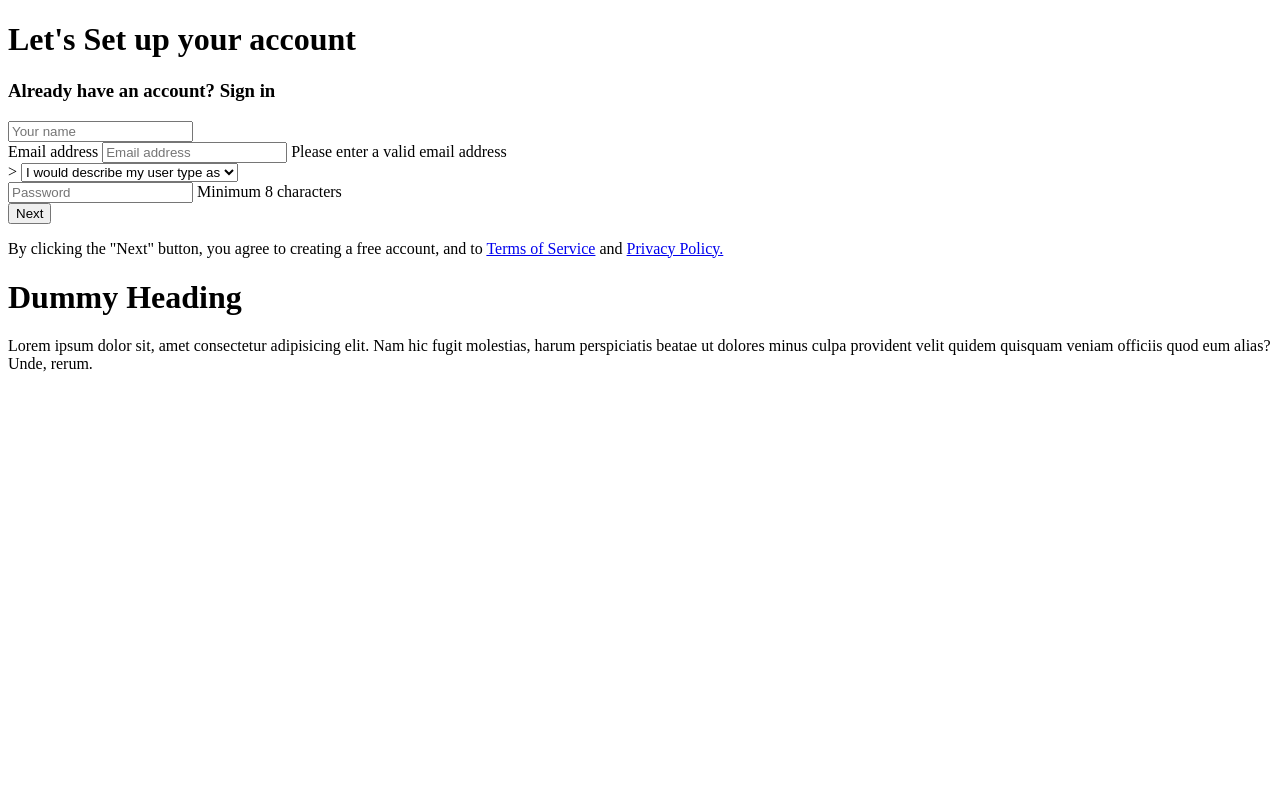
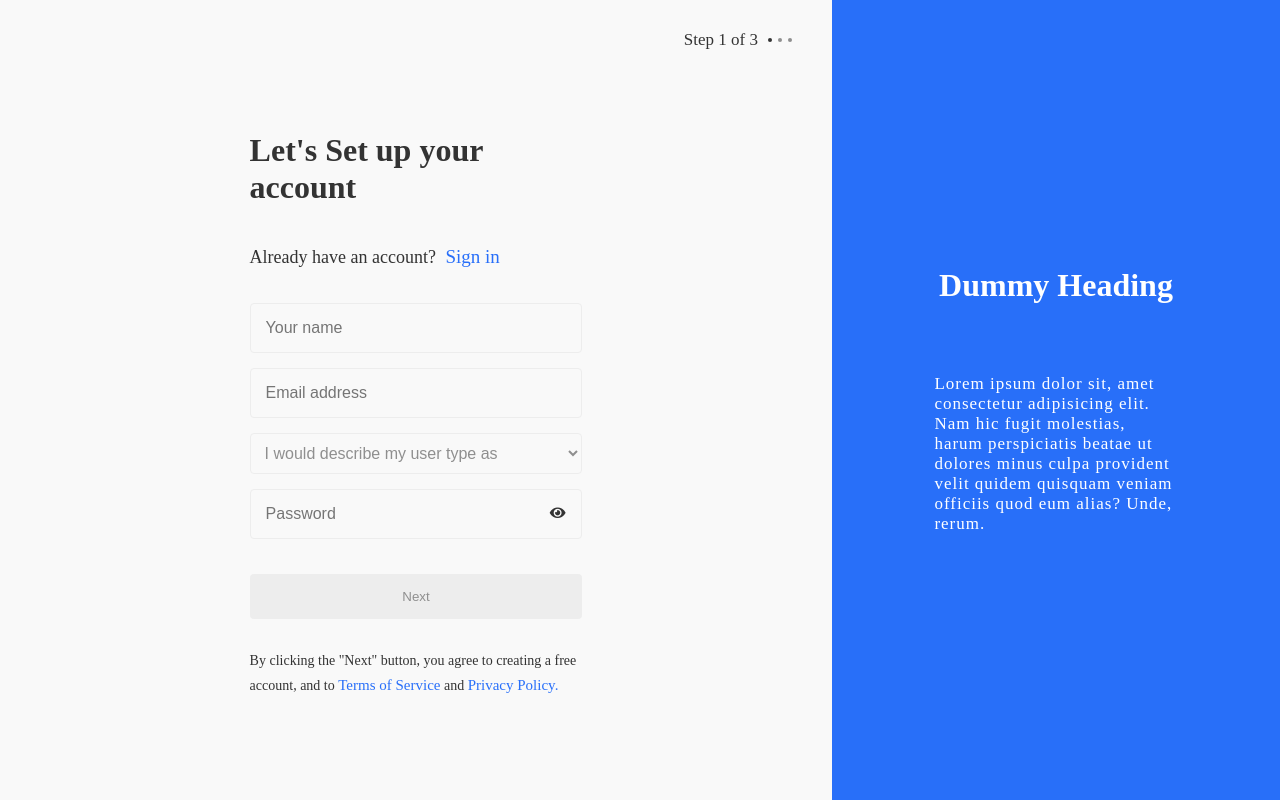
Before and after one commit to ermyas7/wpmu, a website: page index.html in a window 1280 px wide. Drawn offline with Linux system fonts and the light colour scheme.

Commit message:
Add style

```diff
--- a/index.html
+++ b/index.html
@@ -5,28 +5,32 @@
     <meta http-equiv="X-UA-Compatible" content="IE=edge">
     <meta name="viewport" content="width=device-width, initial-scale=1.0">
     <link rel="stylesheet" href="style.css">
+    <link rel="stylesheet" href="https://cdnjs.cloudflare.com/ajax/libs/font-awesome/5.15.2/css/all.min.css" integrity="sha512-HK5fgLBL+xu6dm/Ii3z4xhlSUyZgTT9tuc/hSrtw6uzJOvgRr2a9jyxxT1ely+B+xFAmJKVSTbpM/CuL7qxO8w==" crossorigin="anonymous" />
     <title>WPMU</title>
 </head>
 <body>
     <div class="container">
         <div class="content">
-            <h1 class="heading__primary">
+            <div class="content__step">
+                Step 1 of 3 <span class="content__dot"></span>
+            </div>
+            <div class="content__card">
+                <h1 class="heading-primary heading-primary--dark content__heading">
                     Let's Set up your account
                 </h1>
-            <h3 class="heading-sub">
+                <h3 class="content__heading-sub heading-sub">
                     Already have an account? <span class="heading-sub__link">Sign in</span>
                 </h3>
                 <form class="content__form">
-                <div class="content__form__control">
+                    <div class="content__form__group">
                         <input type="text" class="content__input" name="name" placeholder="Your name">
                     </div>
-                <div class="content__form__control">
+                    <div class="content__form__group">
                         <span class="content__error content__extra content__extra--top">Email address</span>
                         <input type="text" class="content__input" name="email" placeholder="Email address">
                     <span class="content__error content__extra">Please enter a valid email address</span>
                     </div>
                     <div class="content__select">
-                    <span> > </span>
                         <select name="describe" id="describe">
                             <option value="">I would describe my user type as</option>
                             <option value="developer">Developer</option>
@@ -35,20 +39,22 @@
                             <option value="manager">Manager</option>
                         </select>
                     </div>
-                <div class="content__form__control">
+                    <div class="content__form__group">
+                        <i class="fas fa-eye"></i>
                         <input type="password" class="content__input" name="password" placeholder="Password">
                     <span class="content__error content__extra">Minimum 8 characters</span>
                     </div>
-                <button>Next</button>
+                    <button class="content__btn btn">Next</button>
                 </form>
                 <p class="content__privacy">
                     By clicking the "Next" button, you agree to creating a free account, and to <a href="#" class="content__privacy__link">Terms of Service</a>
                     and <a href="#" class="content__privacy__link">Privacy Policy.</a>
                 </p>
             </div>
+        </div>
 
-        <header class="content__header">
-            <h1 class="heading__primary">
+        <header class="header">
+            <h1 class="header__heading heading-primary heading-primary--light">
                 Dummy Heading
             </h1>
             <p class="header__text text">
--- a/style.scss
+++ b/style.scss
@@ -1 +1,247 @@
-$color-blue: #286FF9;
+$color-primary: #286FF9;
+$color-secondary: #F53C3B;
+
+$color-grey-dark-1: #8F8F8F;
+$color-grey-light-1: #EDEDED;
+$color-grey-light-2: #F9F9F9;
+
+$color-white: #fff;
+$color-dark: #333;
+
+*, *::before, *::after{
+    margin: 0;
+    padding: 0;
+    box-sizing: inherit;
+}
+
+html{
+    font-size: 62.5%; //1rem = 10px
+}
+
+body{
+    box-sizing: border-box;
+    font-size: 1.4rem;
+}
+
+.container{
+    display: flex;
+    height: 100vh;
+    align-items: stretch;
+}
+
+.content{
+    flex: 1;
+    display: flex;
+    justify-content: center;
+    align-items: center;
+    background-color: $color-grey-light-2;
+    position: relative;
+
+    &__step{
+        font-size: 1.7rem;
+        position: absolute;
+        top: 3rem;
+        right: 6rem;
+        display: flex;
+        align-items: center;
+        color: $color-dark;
+    }
+
+    &__dot{
+        display: inline-block;
+        background-color: $color-dark;
+        width: .4rem;
+        height: .4rem;
+        border-radius: 50%;
+        margin-left: 1rem;
+        position: relative;
+
+        &::before{
+            display: inline-block;
+            content: '';
+            background-color: $color-grey-dark-1;
+            width: .4rem;
+            height: .4rem;
+            border-radius: 50%;
+            position: absolute;
+            left: 1rem;
+        }
+
+        &::after{
+            display: inline-block;
+            position: absolute;
+            content: '';
+            background-color: $color-grey-dark-1;
+            width: .4rem;
+            height: .4rem;
+            border-radius: 50%;
+            left: 2rem;
+        }
+    }
+
+    &__card{
+        width: 40%;
+        margin-top: 3rem;
+    }
+
+    &__heading{
+        margin-bottom: 4rem;
+    }
+
+    &__heading-sub{
+        margin-bottom: 3.5rem;
+    }
+
+    &__form{
+        display: flex;
+        flex-direction: column;
+
+        &__group{
+            display: flex;
+            flex-direction: column;
+            position: relative;
+
+            i{
+                position: absolute;
+                right: 1.7rem;
+                top: 1.7rem;
+
+                color: $color-dark;
+            }
+        }
+    }
+
+    &__input{
+        padding: 1.5rem;
+        margin-bottom: 1.5rem;
+        border:1px solid $color-grey-light-1;
+        background-color: inherit;
+        border-radius: .4rem;
+        font-size: 1.6rem;
+
+        ::placeholder{
+            color: $color-grey-dark-1;
+            font-size: 1.6rem;
+        }
+
+        &:focus{
+            outline: none;
+            order:1px solid $color-grey-light-1;
+        }
+    }
+
+    &__select{
+        margin-bottom: 1.5rem;
+        span{
+
+        }
+
+        select{
+            border-radius: .4rem;
+            font-size: 1.6rem;
+            padding: 1rem;
+            width: 100%;
+            color: $color-grey-dark-1;
+            background-color: $color-grey-light-2;
+            border:1px solid $color-grey-light-1;
+
+            &:focus{
+                outline: none;
+                order:1px solid $color-grey-light-1;
+            }
+
+            option{
+                color: $color-grey-dark-1;
+                background-color: $color-grey-light-2;
+            }
+
+        }
+    }
+
+    &__error{
+
+    }
+
+    &__extra{
+        display: none;
+
+        &--top{
+
+        }
+    }
+
+    &__btn{
+        margin-top: 2rem;
+        margin-bottom: 3rem;
+    }
+
+    &__privacy{
+        color: $color-dark;
+        line-height: 1.7;
+
+        &__link{
+            text-decoration: none;
+            color: $color-primary;
+            font-size: 1.5rem;
+        }
+    }
+
+}
+
+.header{
+    background-color: $color-primary;
+    width: 35vw;
+    padding: 8%;
+    display: flex;
+    flex-direction: column;
+    justify-content: center;
+    align-items: center;
+
+    &__heading{
+        margin-bottom: 7rem;
+        text-align: center;
+    }
+
+}
+
+.btn{
+    padding: 1.5rem;
+    background-color: $color-grey-light-1;
+    color: $color-grey-dark-1;
+    border: none;
+    border-radius: .4rem;
+}
+
+.text{
+    font-size: 1.7rem;
+    color: $color-white;
+    letter-spacing: 1px;
+}
+
+
+.heading-primary{
+    font-size: 3.2rem;
+
+    &--dark{
+        font-weight: 600;
+        color: $color-dark;
+    }
+
+    &--light{
+        font-weight: 600;
+        color: $color-white;
+    }
+}
+
+.heading-sub{
+    font-size: 1.8rem;
+    font-weight: 400;
+    color: $color-dark;
+
+    &__link{
+        margin-left: .5rem;
+        color: $color-primary;
+        font-weight: 500;
+        font-size: 1.9rem;
+    }
+}
```
Also changed, not shown: style.css. Lines whose indentation alone changed are shown as unchanged.
